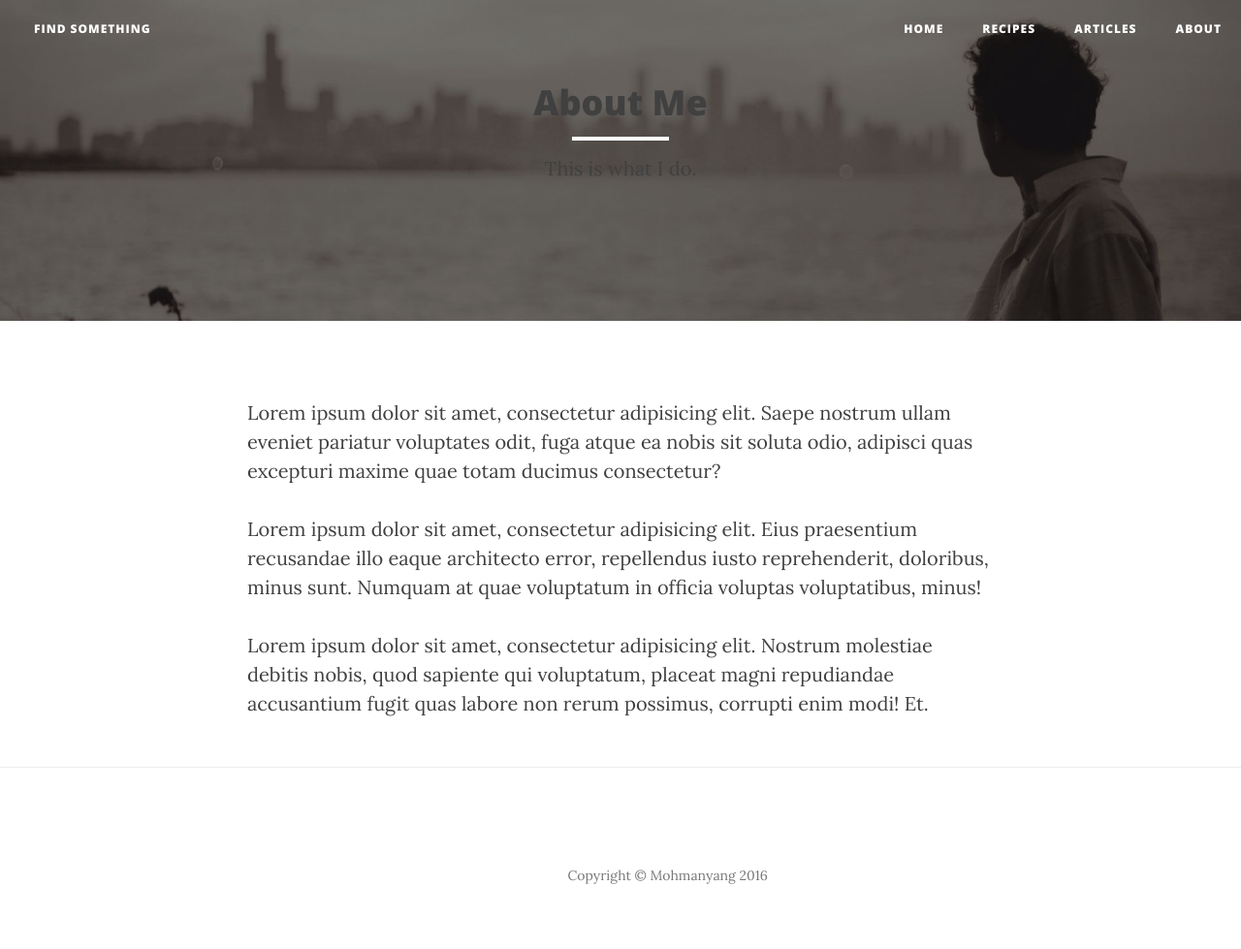
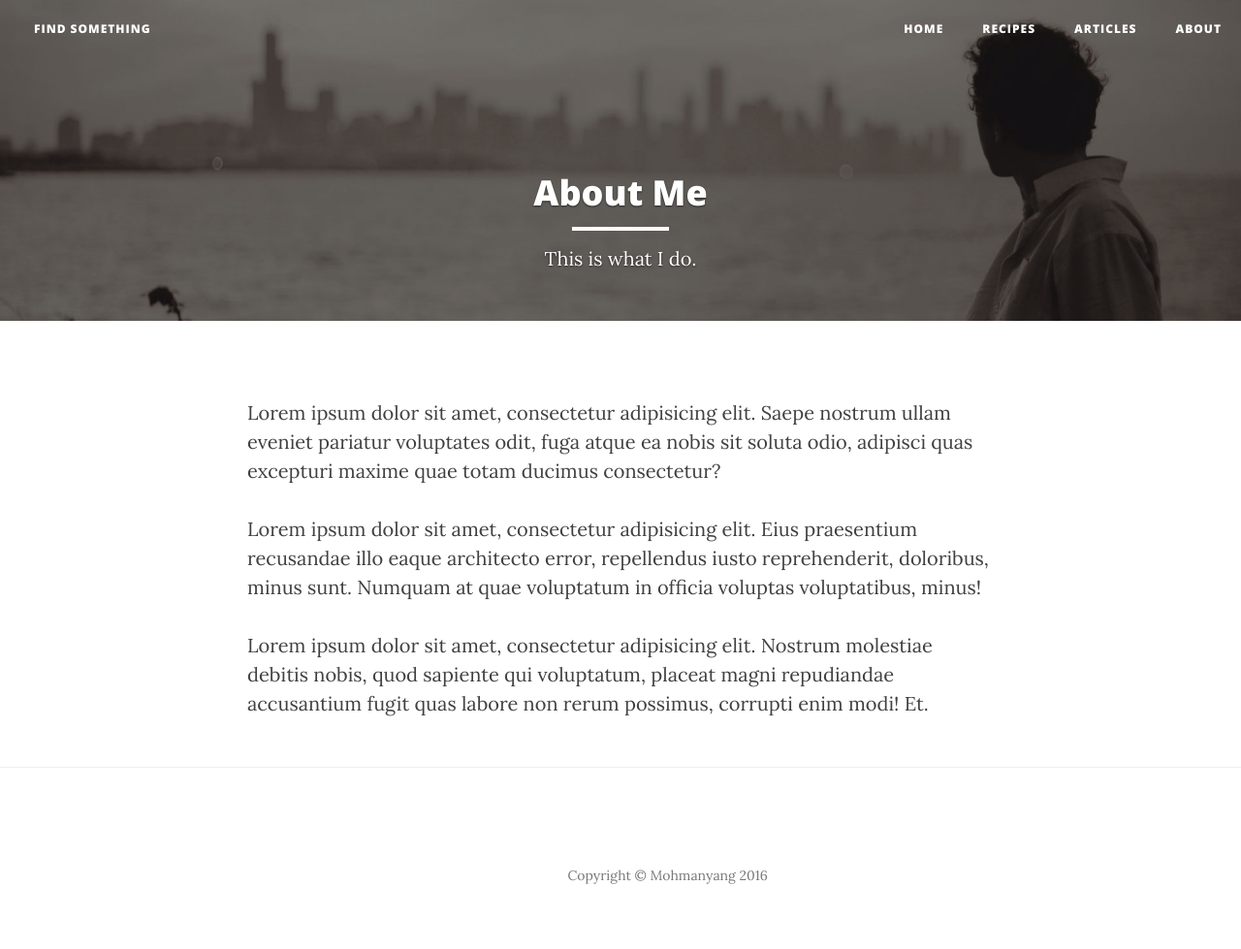
Before and after one commit to LaVillaine/LaVillaine.github.io, a Jekyll site: the page built from about.html, in a window 1280 px wide. Shown: the whole page at 97% size. Built offline with Jekyll 4.4.1, drawn with Linux system fonts in a browser that asks for light colours; nearby versions of some CDN libraries.

Commit message:
changed site-header

```diff
--- a/_includes/site-header.html
+++ b/_includes/site-header.html
@@ -4,9 +4,10 @@
 			<div class="item active header-offset">
 				<img src='{% if page.image %}{{site.url}}{{page.image}}{% else %}{{site.url}}/img/default-bg.jpg{% endif %}' class="img-responsive">
     <!--header class="intro-header" style="background-image: url('{% if page.image %}{{site.url}}{{page.image}}{% else %}{{site.url}}/img/default-bg.jpg{% endif %}')">
-        <div class="container">
-            <div class="row"-->
-                <div class="col-md-12 text-center" style="position: absolute;top: 20%">
+
+            <div class="row"><div class="col-lg-8 col-lg-offset-2 col-md-10 col-md-offset-1 text-center" style="position: absolute;top: 20%"-->
+			<div class="container">
+                <div class="carousel-caption">
                     <div class="site-heading">
                         <h1>
 						    {% if page.siteHeading %}
@@ -27,4 +28,5 @@
                 </div>
             </div>
         </div>
+    </div>
     </div><!--/header-->
```
